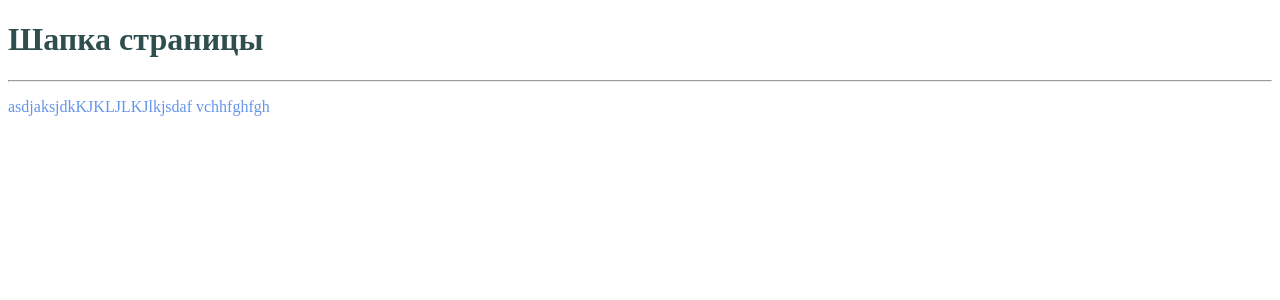
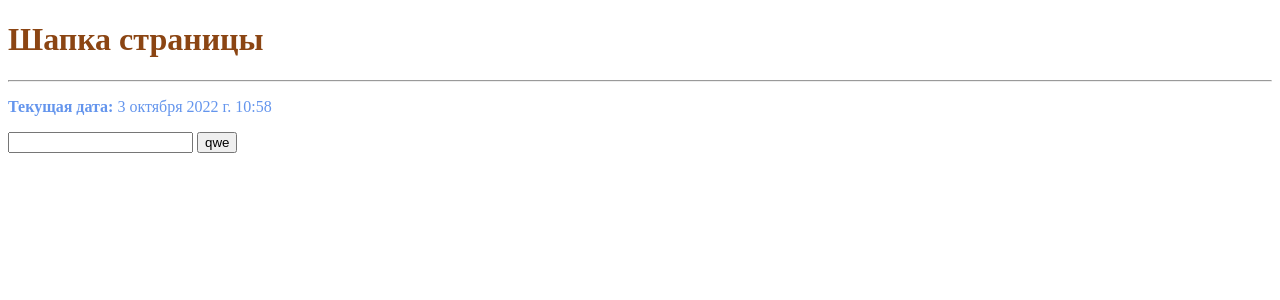
Before and after one commit to TarumK/World_books, a Django app: page / in a window 1280 px wide. Shown: the top 300 px of the page. Run offline with Django 4.2, Linux system fonts and the light colour scheme.

Commit message:
03102022

```diff
--- a/WebBooks/catalog/views.py
+++ b/WebBooks/catalog/views.py
@@ -1,8 +1,11 @@
 from django.shortcuts import render
 from django.http import HttpRequest, HttpResponse
+from datetime import datetime
 
 # Create your views here.
 
 def index(request):
-    return render(request, "index.html")
+
+    data1 = datetime.today()
+    return render(request, "index.html", locals())
     # return HttpResponse('<h1>Главная страница сайта Мир книг!</h1>')
--- a/WebBooks/static/css/styles.css
+++ b/WebBooks/static/css/styles.css
@@ -1,24 +1,16 @@
-/* static css/style.css */
-body{
-    color: darkgreen;
+/* static /css/styles.css */
+h1 {
+    color: saddlebrown;
 }
-h1 {
-    color: darkslategray;
-}
-.title{
+
+p {
     color: cornflowerblue;
 }
+/*input{*/
 
-p{
-    color: cornflowerblue;
+/*    color: gray;*/
+/*}*/
+/*input {*/
+/*    background: cornflowerblue;*/
+
 }
-hr{
-    color: darkgreen;
-}
-
-button{
-    size: A3;
-}
-input{
-    color: darkgreen;
-}
--- a/WebBooks/templates/index.html
+++ b/WebBooks/templates/index.html
@@ -8,12 +8,15 @@
 <!--    <link rel="stylesheet" href="{% static '/css/style.css' %}">-->
 
 </head>
+
+<body>
 <h1>Шапка страницы</h1>
 <hr>
-<p>
-asdjaksjdkKJKLJLKJlkjsdaf
+<p> <b>Текущая дата:</b> {{data1}}</p>
+<form>
+    <input type="text" name="qweqwe">
+    <input type="button" value="qwe">
+</form>
 
-<body>
-vchhfghfgh
 </body>
 </html>
```
